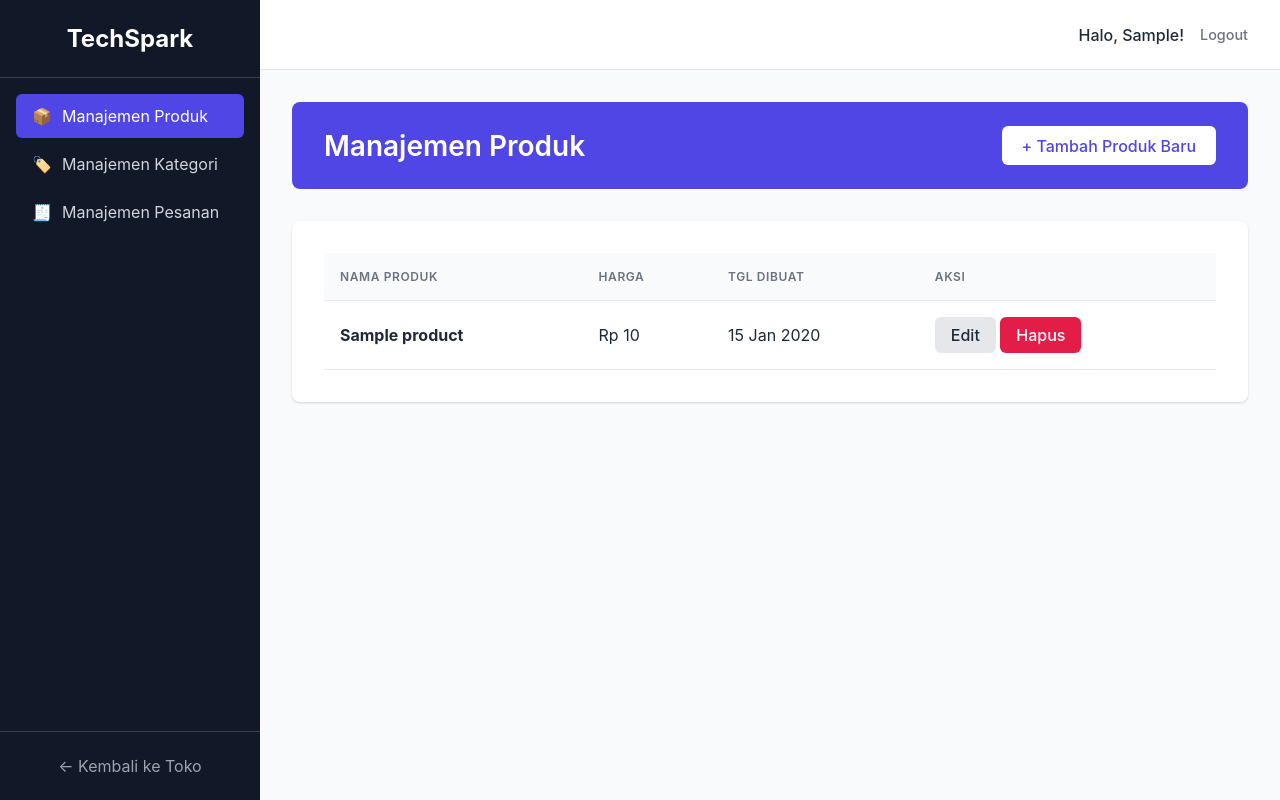
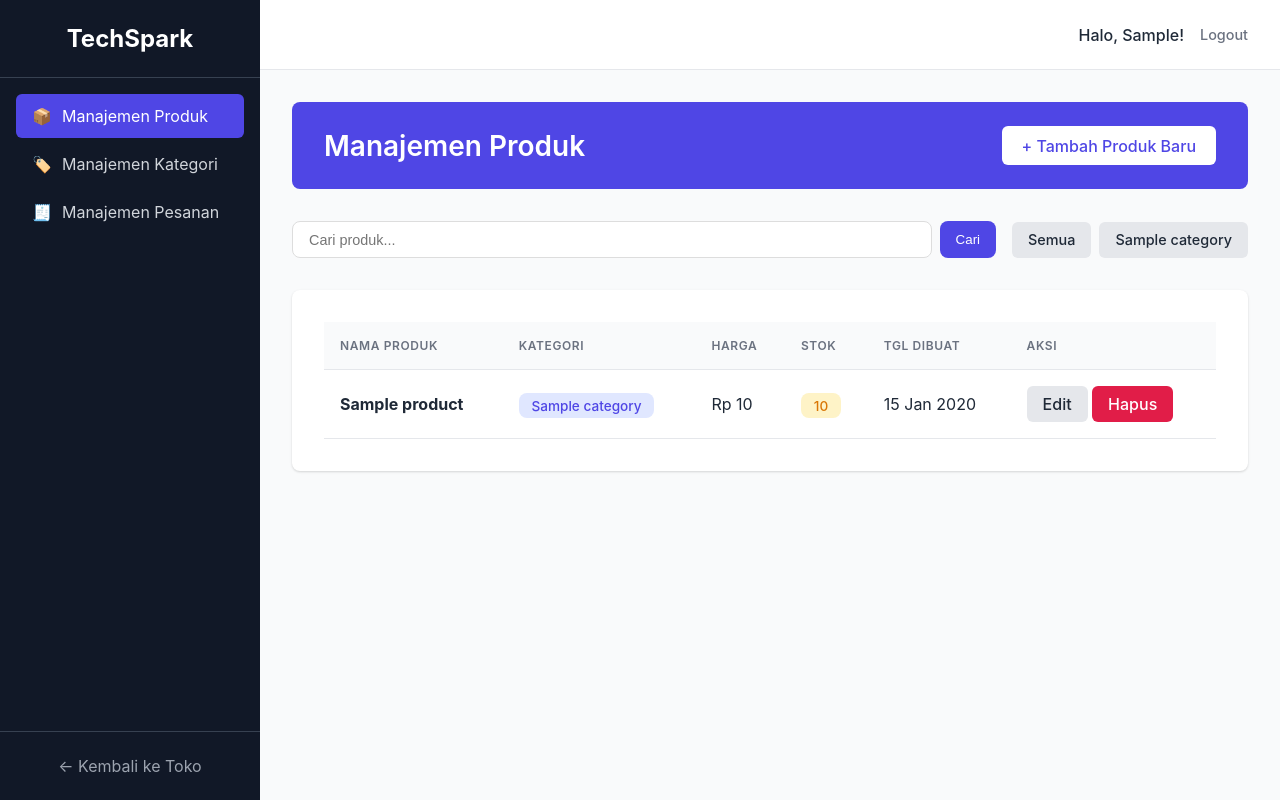
Before and after one commit to rahmatsigma/TechSpark, a Django app: page /dashboard/ in a window 1280 px wide. Run offline with Django 5.2, Linux system fonts and the light colour scheme; a user stored in the database is signed in; tables that the repository leaves empty hold one stand-in row (values such as "Sample post").

Commit message:
feat: implement product filtering and search functionality in dashboard

```diff
--- a/techspark/templates/admin/dashboard.html
+++ b/techspark/templates/admin/dashboard.html
@@ -10,12 +10,50 @@
         <a href="{% url 'product_add' %}" class="btn btn-secondary" style="background: white; color: #4f46e5;">+ Tambah Produk Baru</a>
     </div>
 
+    <!-- Filter & Search -->
+    <div style="display: flex; gap: 1rem; margin-bottom: 2rem; flex-wrap: wrap; align-items: center; justify-content: space-between;">
+
+        <!-- Search Form -->
+        <form method="GET" action="{% url 'dashboard' %}" style="display: flex; gap: 0.5rem; flex: 1; min-width: 250px;">
+            <input type="text" name="q" placeholder="Cari produk..." value="{{ search_query|default:'' }}" style="
+                padding: 0.6rem 1rem;
+                border-radius: 0.5rem;
+                border: 1px solid #ddd;
+                flex: 1;
+                font-size: 0.9rem;
+            ">
+            <button type="submit" style="
+                padding: 0.6rem 1rem;
+                background: #4f46e5;
+                color: white;
+                border: none;
+                border-radius: 0.5rem;
+                cursor: pointer;
+                font-weight: 500;
+            ">Cari</button>
+        </form>
+
+        <!-- Category Filter -->
+        <div style="display: flex; gap: 0.5rem; flex-wrap: wrap;">
+            <a href="{% url 'dashboard' %}" class="btn btn-secondary" style="padding: 0.6rem 1rem; font-size: 0.9rem;">
+                Semua
+            </a>
+            {% for category in categories %}
+                <a href="?category={{ category.id }}" class="btn btn-secondary" style="padding: 0.6rem 1rem; font-size: 0.9rem;">
+                    {{ category.name }}
+                </a>
+            {% endfor %}
+        </div>
+    </div>
+
     <div class="admin-card">
         <table class="admin-table">
             <thead>
                 <tr>
                     <th>Nama Produk</th>
+                    <th>Kategori</th>
                     <th>Harga</th>
+                    <th>Stok</th>
                     <th>Tgl Dibuat</th>
                     <th>Aksi</th>
                 </tr>
@@ -26,7 +64,26 @@
                     <td>
                         <strong style="color: #1f2937;">{{ product.name }}</strong>
                     </td>
+                    <td>
+                        <span style="
+                            background: #e0e7ff;
+                            color: #4f46e5;
+                            padding: 0.3rem 0.8rem;
+                            border-radius: 0.5rem;
+                            font-size: 0.85rem;
+                            font-weight: 500;
+                        ">{{ product.category.name|default:"Tanpa Kategori" }}</span>
+                    </td>
                     <td>Rp {{ product.price|intcomma }}</td>
+                    <td>
+                        {% if product.stock > 10 %}
+                            <span style="background: #d1fae5; color: #059669; padding: 0.3rem 0.8rem; border-radius: 0.5rem; font-size: 0.85rem; font-weight: 500;">{{ product.stock }}</span>
+                        {% elif product.stock > 0 %}
+                            <span style="background: #fef3c7; color: #d97706; padding: 0.3rem 0.8rem; border-radius: 0.5rem; font-size: 0.85rem; font-weight: 500;">{{ product.stock }}</span>
+                        {% else %}
+                            <span style="background: #fee2e2; color: #dc2626; padding: 0.3rem 0.8rem; border-radius: 0.5rem; font-size: 0.85rem; font-weight: 500;">Habis</span>
+                        {% endif %}
+                    </td>
                     <td>{{ product.created_at|date:"d M Y" }}</td>
                     <td class="action-links">
                         <a href="{% url 'product_edit' product.pk %}" class="btn btn-secondary" style="padding: 0.5rem 1rem;">Edit</a>
@@ -35,7 +92,7 @@
                 </tr>
                 {% empty %}
                 <tr>
-                    <td colspan="4" style="padding: 2rem; text-align: center;">Belum ada produk.</td>
+                    <td colspan="6" style="padding: 2rem; text-align: center; color: #999;">Belum ada produk.</td>
                 </tr>
                 {% endfor %}
             </tbody>
--- a/techspark/views.py
+++ b/techspark/views.py
@@ -155,7 +155,27 @@ def product_list_view(request):
 @user_passes_test(is_staff)
 def dashboard_view(request):
     products = Product.objects.all().order_by('-created_at')
-    return render(request, 'admin/dashboard.html', {'products': products})
+    categories = Category.objects.all().order_by('name')
+
+    # Filter by category
+    category_id = request.GET.get('category')
+    if category_id:
+        products = products.filter(category__id=category_id)
+
+    # Filter by search
+    search_query = request.GET.get('q')
+    if search_query:
+        products = products.filter(
+            Q(name__icontains=search_query) |
+            Q(description__icontains=search_query)
+        )
+
+    context = {
+        'products': products,
+        'categories': categories,
+        'search_query': search_query
+    }
+    return render(request, 'admin/dashboard.html', context)
 
 @login_required(login_url='login')
 @user_passes_test(is_staff)
```
